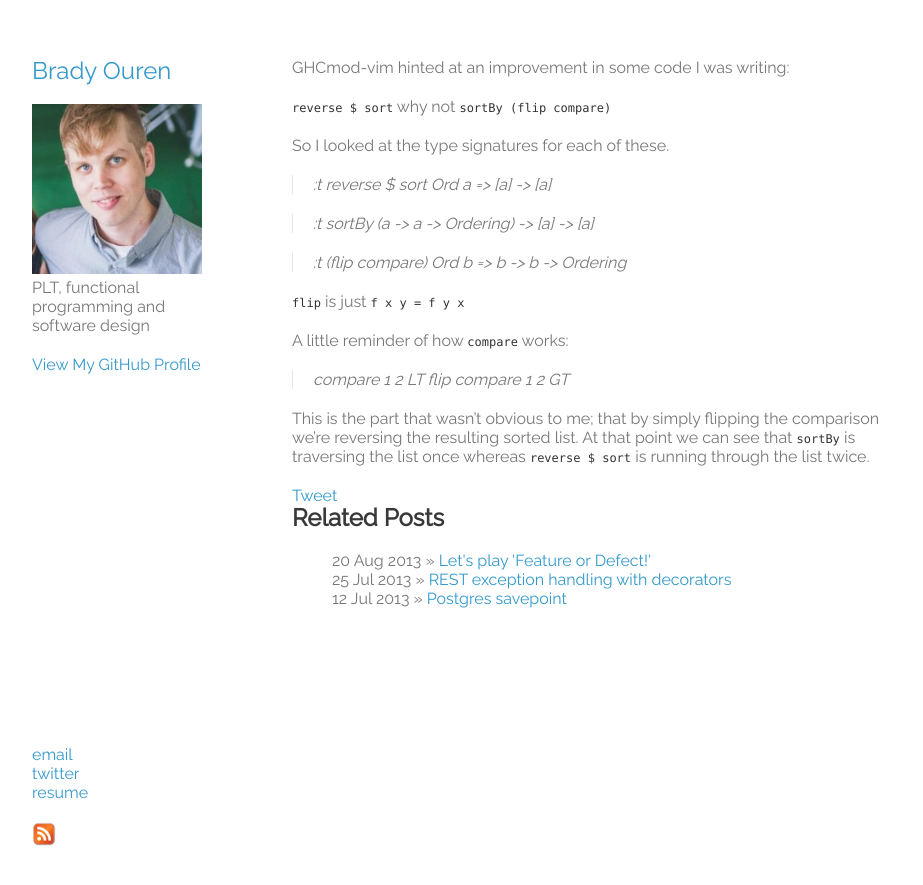
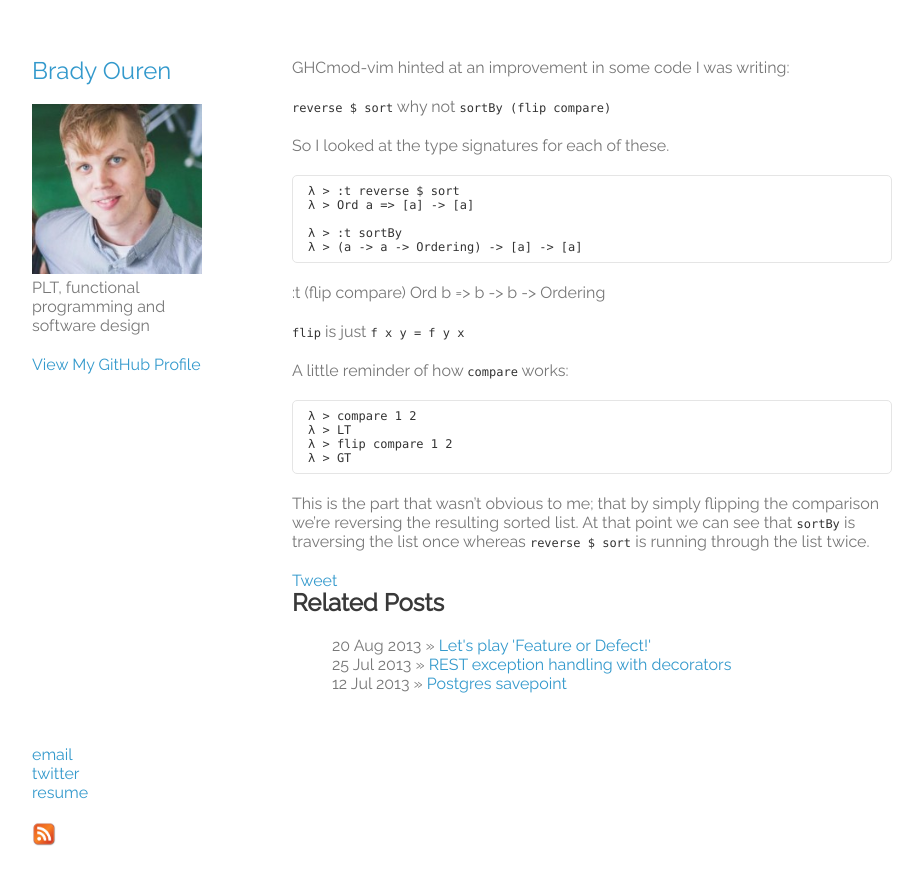
Before and after one commit to tippenein/tippenein.github.io, a Jekyll site: the page built from _posts/2014-11-23-reverse-sort-versus-flip-compare.md, in a window 1280 px wide. Shown: the top 885 px of the page, without its empty margins (178-1101 px from the left). Built offline with Jekyll 4.4.1, drawn with Linux system fonts in a browser that asks for light colours; comment, search, counter and statistics services are not loaded.

Commit message:
code blocks markdown

```diff
--- a/_posts/2014-11-23-reverse-sort-versus-flip-compare.md
+++ b/_posts/2014-11-23-reverse-sort-versus-flip-compare.md
@@ -10,23 +10,23 @@ GHCmod-vim hinted at an improvement in some code I was writing:
 
 So I looked at the type signatures for each of these.
 
-> :t reverse $ sort
-> Ord a => [a] -> [a]
+    λ > :t reverse $ sort
+    λ > Ord a => [a] -> [a]
 
-> :t sortBy
-> (a -> a -> Ordering) -> [a] -> [a]
+    λ > :t sortBy
+    λ > (a -> a -> Ordering) -> [a] -> [a]
 
-> :t (flip compare)
-> Ord b => b -> b -> Ordering
+:t (flip compare)
+Ord b => b -> b -> Ordering
 
 `flip` is just `f x y = f y x`
 
 A little reminder of how `compare` works:
 
-> compare 1 2
-> LT
-> flip compare 1 2
-> GT
+    λ > compare 1 2
+    λ > LT
+    λ > flip compare 1 2
+    λ > GT
 
 This is the part that wasn’t obvious to me; that by simply flipping the
 comparison we’re reversing the resulting sorted list.
```
